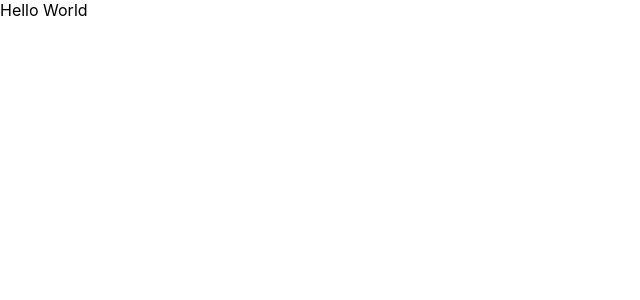
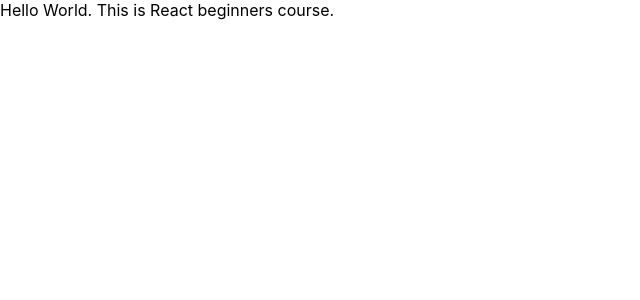
Before and after one commit to raeelhaider/app1, a React (Create React App) app: page / in a window 1280 px wide. Shown: the top 300 px of the page, without its empty margins (0-640 px from the left). Built offline with nearby package versions, Linux system fonts and the light colour scheme.

Commit message:
update app.js

```diff
--- a/src/App.js
+++ b/src/App.js
@@ -4,7 +4,7 @@ import './App.css';
 function App() {
   return (
     <div>
-     Hello World
+     Hello World. This is React beginners course.
     </div>
   );
 }
```
